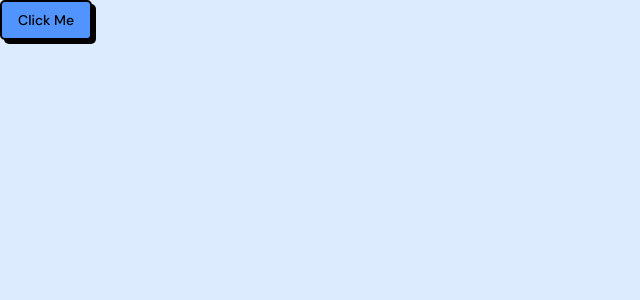
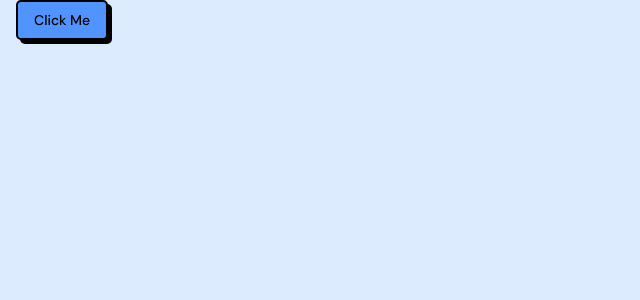
Before and after one commit to fitronansori/next-genzetdaily, a Next.js app: page / in a window 1280 px wide. Shown: the top 300 px of the page, without its empty margins (0-640 px from the left). Built offline with nearby package versions, Linux system fonts and the light colour scheme.

Commit message:
Add utility container styles and apply to HomePage layout

```diff
--- a/src/app/globals.css
+++ b/src/app/globals.css
@@ -78,3 +78,7 @@
     @apply font-heading;
   }
 }
+
+@utility container {
+  @apply max-w-7xl mx-auto px-4 2xl:px-0;
+}
--- a/src/app/page.tsx
+++ b/src/app/page.tsx
@@ -2,7 +2,7 @@ import { Button } from "@/components/ui/button";
 
 const HomePage = () => {
   return (
-    <div>
+    <div className="container">
       <Button>Click Me</Button>
     </div>
   );
```
